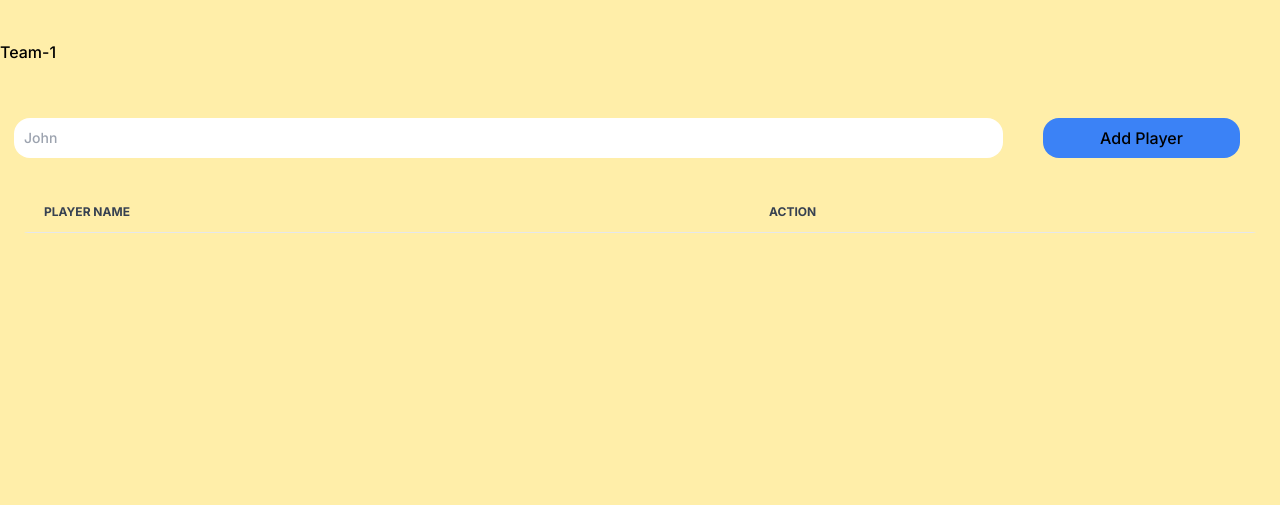
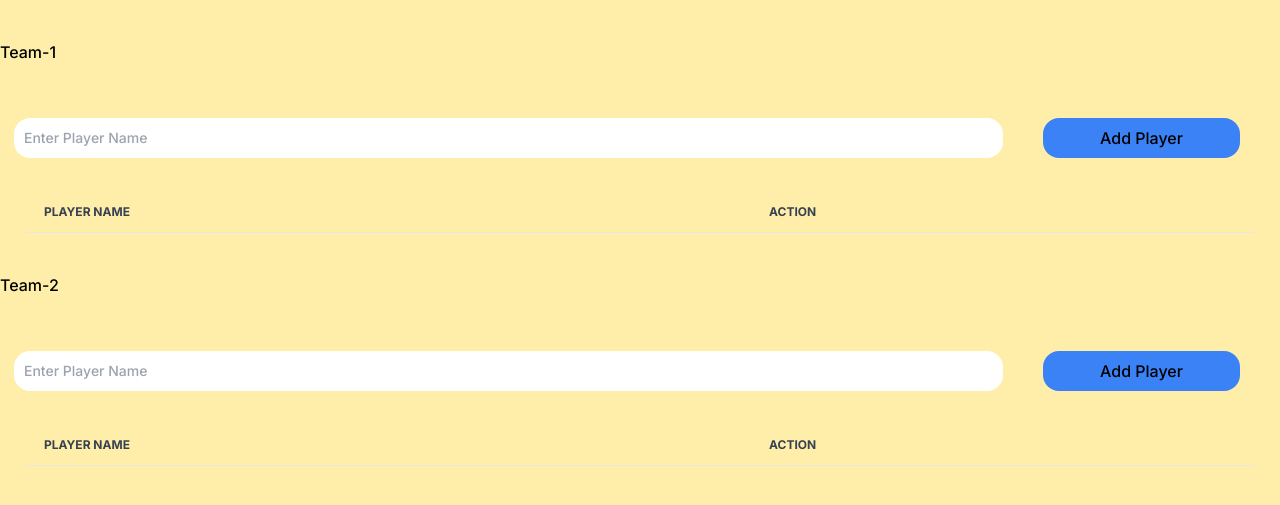
Before and after one commit to BadPotato1007/sports-scoring-app, a Flask app: page /teams in a window 1280 px wide. Shown: the top 505 px of the page. Run offline with Flask 2, Linux system fonts and the light colour scheme; lists and menus that the app fills with data are empty; some libraries are stand-ins or nearby versions.

Commit message:
updated 2nd team players

```diff
--- a/app.py
+++ b/app.py
@@ -14,6 +14,9 @@ def sport_select():
     text = request.form['text']
     processed_text = text.upper()
     return processed_text
+@app.route("/cricket/score")
+def cricket_scoreing_page():
+    return render_template("cricket_scoring_page.html")
 
 
 
--- a/templates/teams.html
+++ b/templates/teams.html
@@ -29,7 +29,7 @@
   <div class="mt-10">
     <div><h1>Team-1</h1></div>
     <div class="flex justify-start p-3.5 pr-10  mt-10">
-      <input type="text" id="team_1_tb" class="rounded-2xl  text-black text-sm  focus:ring-blue-500 focus:border-blue-500 block w-full p-2.5 dark:bg--700 dark:border--600 dark:placeholder--400 dark:text-black dark:focus:ring-blue-500 dark:focus:border-blue-500" placeholder="John" required />
+      <input type="text" id="team_1_tb" class="rounded-2xl  text-black text-sm  focus:ring-blue-500 focus:border-blue-500 block w-full p-2.5 dark:bg--700 dark:border--600 dark:placeholder--400 dark:text-black dark:focus:ring-blue-500 dark:focus:border-blue-500" placeholder="Enter Player Name" required />
       <button id="Add-Player-Btn" onclick="Addplayer_team1()" class="rounded-2xl ml-10 w-1/5	bg-blue-500">Add Player</button>
     </div>
 
@@ -51,30 +51,96 @@
   </table>
 </div>
 
+
+
+  </div>
+
+  <div class="mt-10">
+    <div><h1 class="">Team-2</h1></div>
+    <div class="flex justify-start p-3.5 pr-10  mt-10">
+      <input type="text" id="team_2_tb" class="rounded-2xl  text-black text-sm  focus:ring-blue-500 focus:border-blue-500 block w-full p-2.5 dark:bg--700 dark:border--600 dark:placeholder--400 dark:text-black dark:focus:ring-blue-500 dark:focus:border-blue-500" placeholder="Enter Player Name" required />
+      <button id="Add-Player-Btn" onclick="Addplayer_team2()" class="rounded-2xl ml-10 w-1/5	bg-blue-500">Add Player</button>
+    </div>
+
+
+<div class="relative m-5 overflow-x-auto  sm:rounded-lg">
+  <table class="w-full table text-sm text-left rtl:text-right text-gray-500 dark:text-gray-400">
+      <thead class="text-xs text-gray-700 uppercase ">
+          <tr class=" row-1 border-b dark:border-gray-700">
+              <th scope="col" class="px-6 py-3">
+                  Player Name
+              </th>
+              <th scope="col" class="px-6 py-3">
+                  Action
+              </th>
+          </tr>
+      </thead>
+      <tbody id="team_2_table">
+      </tbody>
+  </table>
+</div>
+
+
+
   </div>
     </body>
 
   <script>
     team_1_players = []
+    team_2_players = []
     const add_player_btn = document.getElementById("Add-Player-Btn")
     function Addplayer_team1(){
       player_name = document.getElementById("team_1_tb").value
       team_1_players.push(player_name)
-      render_table("team_1_table")
+      render_table_T1()
     }
-    function remove_player(id){
+
+
+    function Addplayer_team2(){
+      player_name = document.getElementById("team_2_tb").value
+      console.log("Added player",player_name)
+      team_2_players.push(player_name)
+      render_table_T2()
+    }
+
+    function remove_player_T1(id){
       player_name_rem = id.innerText
       const index_del = team_1_players.indexOf(player_name_rem)
       team_1_players.pop(index_del)
       console.log(team_1_players)
-      render_table("team_1_table")
+      render_table_T1()
+    }
+
+    function remove_player_T2(id){
+      player_name_rem = id.innerText
+      const index_del = team_2_players.indexOf(player_name_rem)
+      team_2_players.pop(index_del)
+      console.log(team_1_players)
+      render_table_T2()
 
 
     }
 
+    function render_table_T2(){
+      table = document.getElementById("team_2_table")
+      table.innerHTML = ""
+      for(let i=0;i!=team_2_players.length;i++){
+        table.innerHTML += `<tr class="  border-b dark:border-gray-700">
+              <th scope="row" id="team_2_${i}" class="px-6 py-4 font-medium text-gray-900 whitespace-nowrap dark:text-black">
+              ${team_2_players[i]}
+              </th>
 
-    function render_table(team){
-      table = document.getElementById(team)
+              <td  class="px-6 py-4">
+                <a href="#"  onclick="remove_player_T2(team_2_${i})" class="font-medium text-blue-600 dark:text-blue-500 hover:underline">Remove</a>
+            </td>
+          </tr>`
+      }
+
+    }
+
+
+    function render_table_T1(){
+      table = document.getElementById("team_1_table")
       table.innerHTML = ""
       for(let i=0;i!=team_1_players.length;i++){
         table.innerHTML += `<tr class="  border-b dark:border-gray-700">
@@ -83,7 +149,7 @@
               </th>
 
               <td  class="px-6 py-4">
-                <a href="#"  onclick="remove_player(team_1_${i})" class="font-medium text-blue-600 dark:text-blue-500 hover:underline">Remove</a>
+                <a href="#"  onclick="remove_player_T1(team_1_${i})" class="font-medium text-blue-600 dark:text-blue-500 hover:underline">Remove</a>
             </td>
           </tr>`
       }
```
Also changed, not shown: templates/cricket_scoring_page.html (added, +21 -0 lines).
